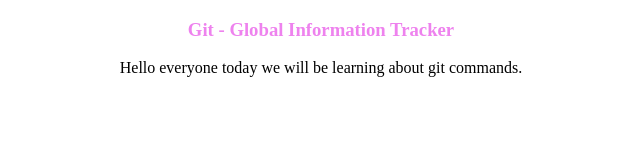
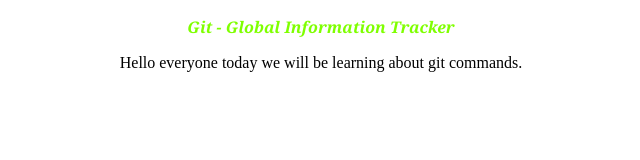
Before and after one commit to bhavya-254/psychic-trains, a plain HTML site: page index.html in a window 1280 px wide. Shown: the whole page, without its empty margins (319-959 px from the left). Drawn offline with Linux system fonts and the light colour scheme.

Commit message:
modified html and added css file

```diff
--- a/index.html
+++ b/index.html
@@ -2,10 +2,11 @@
 <html>
     <head>
         <title>Git</title>
+        <link rel="stylesheet" href="styles.css">
     </head>
     <body>
         <center>
-        <h3 style="color: violet ;">Git - Global Information Tracker</h3>
+        <h3>Git - Global Information Tracker</h3>
         <p>Hello everyone today we will be learning about git commands.</p>
         </center>
     </body>
--- /dev/null
+++ b/styles.css
@@ -0,0 +1,6 @@
+h3{
+    color: chartreuse;
+    font-size: medium;
+    font-family: Cambria, Cochin, Georgia, Times, 'Times New Roman', serif;
+    font-style: italic;
+}
```
